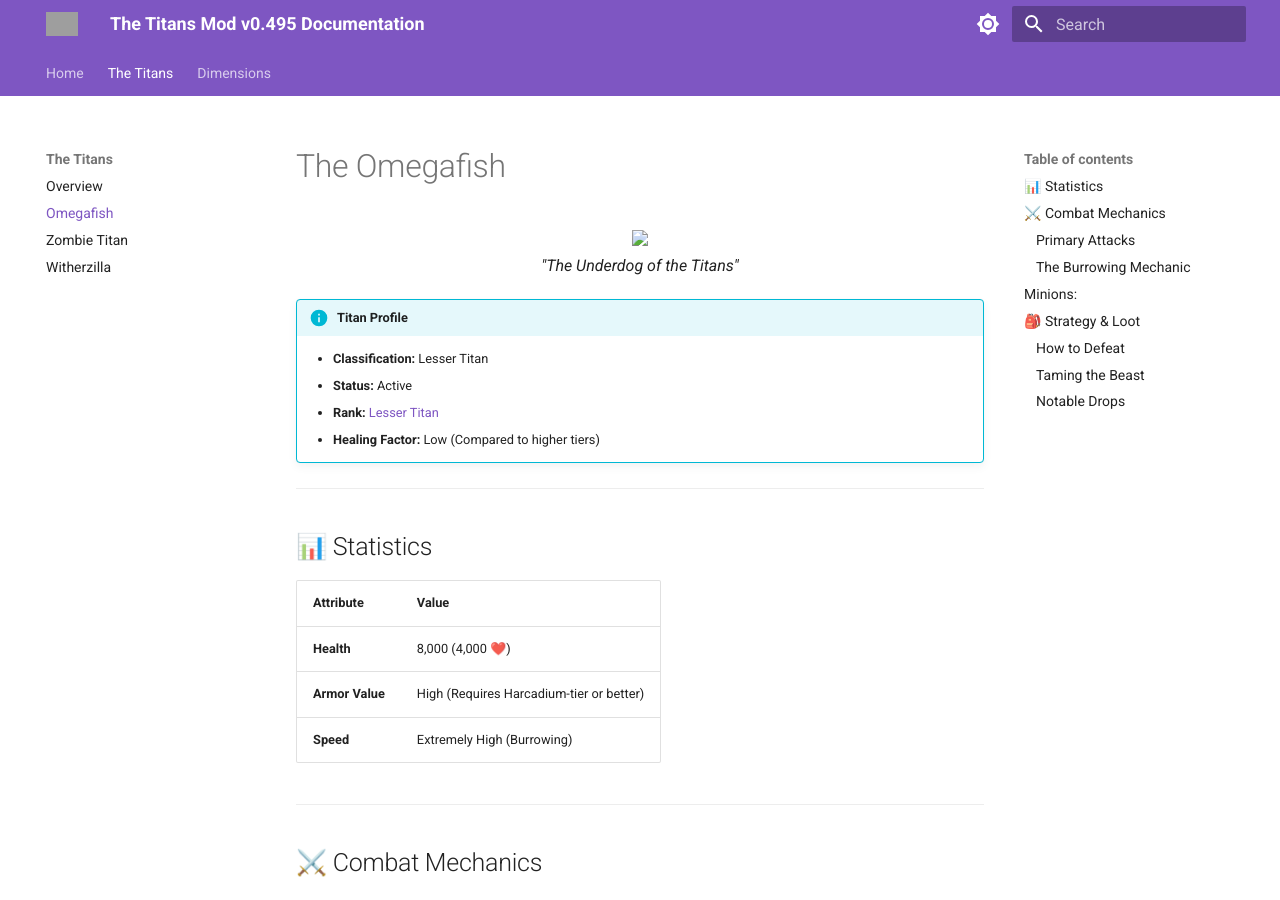
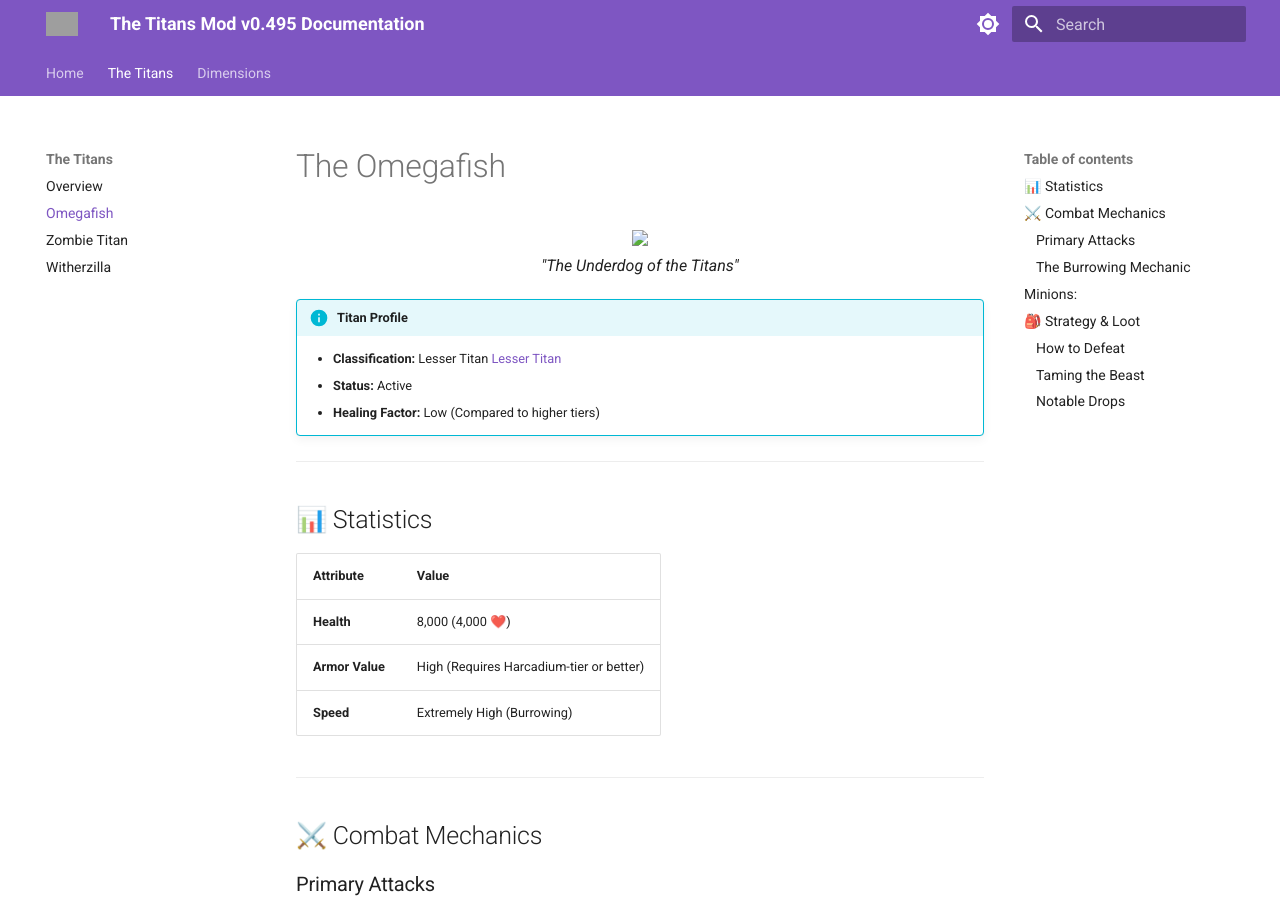
Before and after one commit to techn0z3n/The-Titans-Documentation, an MkDocs documentation site: the page built from docs/titans/omegafish.md, in a window 1280 px wide and 900 px high. Built offline with MkDocs 1.6.1 and Material for MkDocs 9.7.7, drawn with Linux system fonts in a browser that asks for light colours; grey boxes are pictures that could not be loaded.

Commit message:
Update omegafish.md

```diff
--- a/docs/titans/omegafish.md
+++ b/docs/titans/omegafish.md
@@ -7,9 +7,8 @@
 </p>
 
 !!! info "Titan Profile"
-    * **Classification:** Lesser Titan
+    * **Classification:** Lesser Titan [Lesser Titan](../ranks/lesser_titans.md)
     * **Status:** Active
-    * **Rank:** [Lesser Titan](../ranks/lesser_titans.md)
     * **Healing Factor:** Low (Compared to higher tiers)
 
 ---
```
